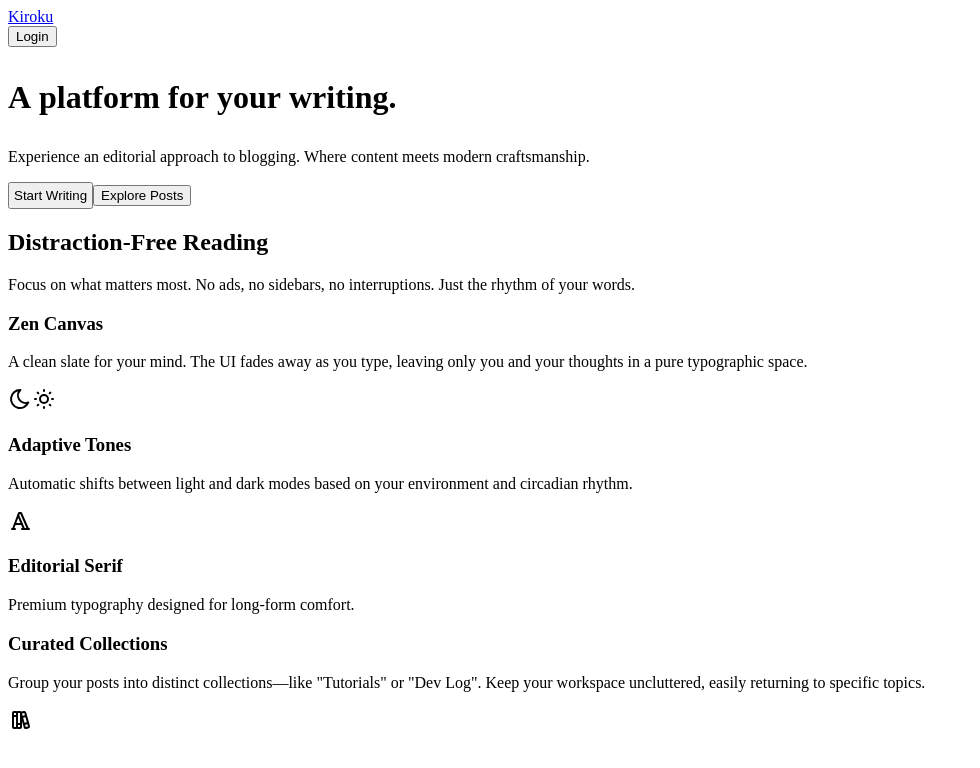
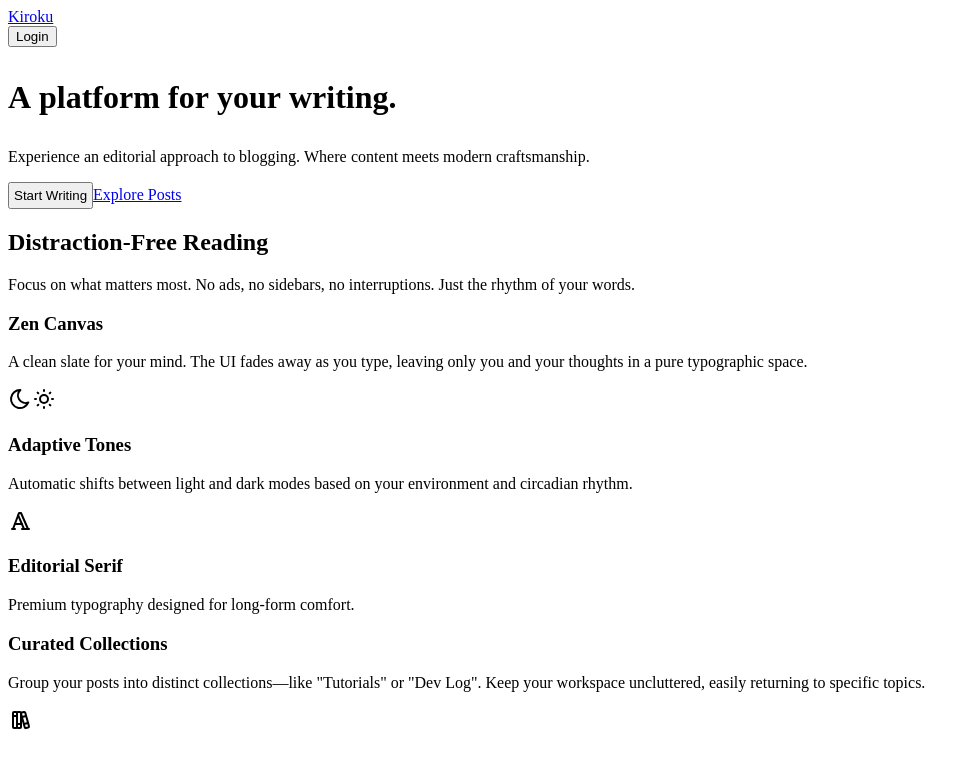
Before and after one commit to TanujTS/kiroku, a Next.js app: page /landing in a window 1280 px wide. Shown: the top 768 px of the page, without its empty margins (0-980 px from the left). Built offline with nearby package versions, Linux system fonts and the light colour scheme.

Commit message:
fix: cta buttons and landing bento grid animation

```diff
--- a/src/components/landing/hero.tsx
+++ b/src/components/landing/hero.tsx
@@ -1,6 +1,8 @@
 "use client";
 
 import { motion, type Variants } from "framer-motion";
+import Link from "next/link";
+import { useRouter } from "next/navigation";
 import BlurText from "@/components/BlurText";
 import StarBorder from "@/components/StarBorder";
 import { Button } from "@/components/ui/button";
@@ -22,6 +24,8 @@ const itemVariants: Variants = {
 };
 
 export default function Hero() {
+  const router = useRouter();
+
   return (
     <div className="min-h-[calc(100dvh-80px)] bg-background text-foreground flex flex-col overflow-hidden">
       {/* Hero Content */}
@@ -64,14 +68,16 @@ export default function Hero() {
             className="border-none"
             speed="3s"
             thickness={4}
+            onClick={() => router.push("/dashboard/new")}
           >
             Start Writing
           </StarBorder>
           <Button
             size="lg"
             className="font-sans rounded-full px-8 text-base font-semibold bg-accent text-accent-foreground hover:bg-accent/80 border border-transparent h-14"
+            asChild
           >
-            Explore Posts
+            <Link href="/dashboard">Explore Posts</Link>
           </Button>
         </motion.div>
       </motion.main>
--- a/src/components/landing/reading-mode.tsx
+++ b/src/components/landing/reading-mode.tsx
@@ -97,7 +97,7 @@ export default function ReadingMode() {
         {/* Adaptive Tones - Col Span 1 */}
         <MotionCard
           variants={fadeUpVariants}
-          className="group md:col-span-1 bg-primary text-primary-foreground border-transparent hover:bg-card hover:border-border/60 hover:shadow-sm transition-all duration-700 shadow-lg shadow-primary/20 rounded-3xl p-8 lg:p-10 flex flex-col justify-end min-h-[320px]"
+          className="group md:col-span-1 bg-primary text-primary-foreground border-transparent hover:bg-card hover:border-border/60 hover:shadow-sm transition-[background-color,border-color,box-shadow] duration-700 shadow-lg shadow-primary/20 rounded-3xl p-8 lg:p-10 flex flex-col justify-end min-h-[320px]"
         >
           <div className="mb-auto mt-2 relative size-10">
             <Moon className="absolute inset-0 size-10 text-primary-foreground/90 transition-all duration-700 rotate-0 scale-100 opacity-100 group-hover:-rotate-90 group-hover:scale-50 group-hover:opacity-0" />
```
